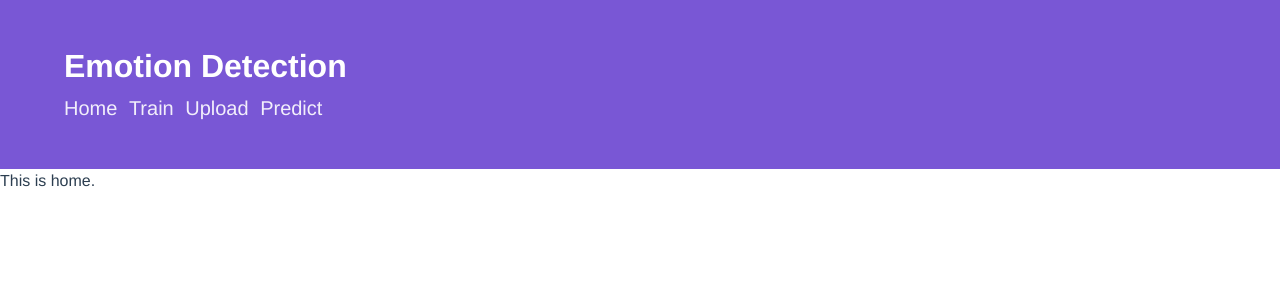
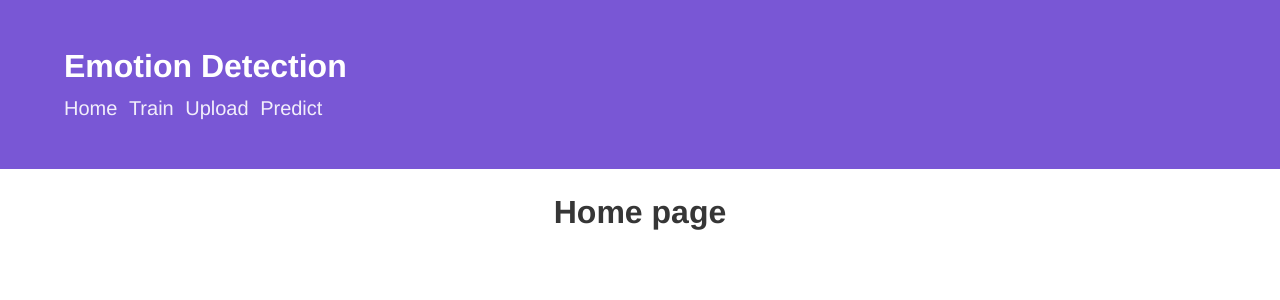
Before and after one commit to HPCNC-KU-ML/emotion_detection_web, a Vue app: page /train in a window 1280 px wide. Shown: the top 300 px of the page. Built offline with nearby package versions, Linux system fonts and the light colour scheme.

Commit message:
Update Home

```diff
--- a/src/components/Home.vue
+++ b/src/components/Home.vue
@@ -1,5 +1,7 @@
 <template>
-  <div class="home">This is home.</div>
+  <div id="home">
+    <h1 class="title">Home page</h1>
+  </div>
 </template>
 
 <script>
@@ -7,3 +9,10 @@ export default {
   name: "home"
 };
 </script>
+
+<style>
+#home {
+  text-align: center;
+  margin-top: 2%;
+}
+</style>
```
